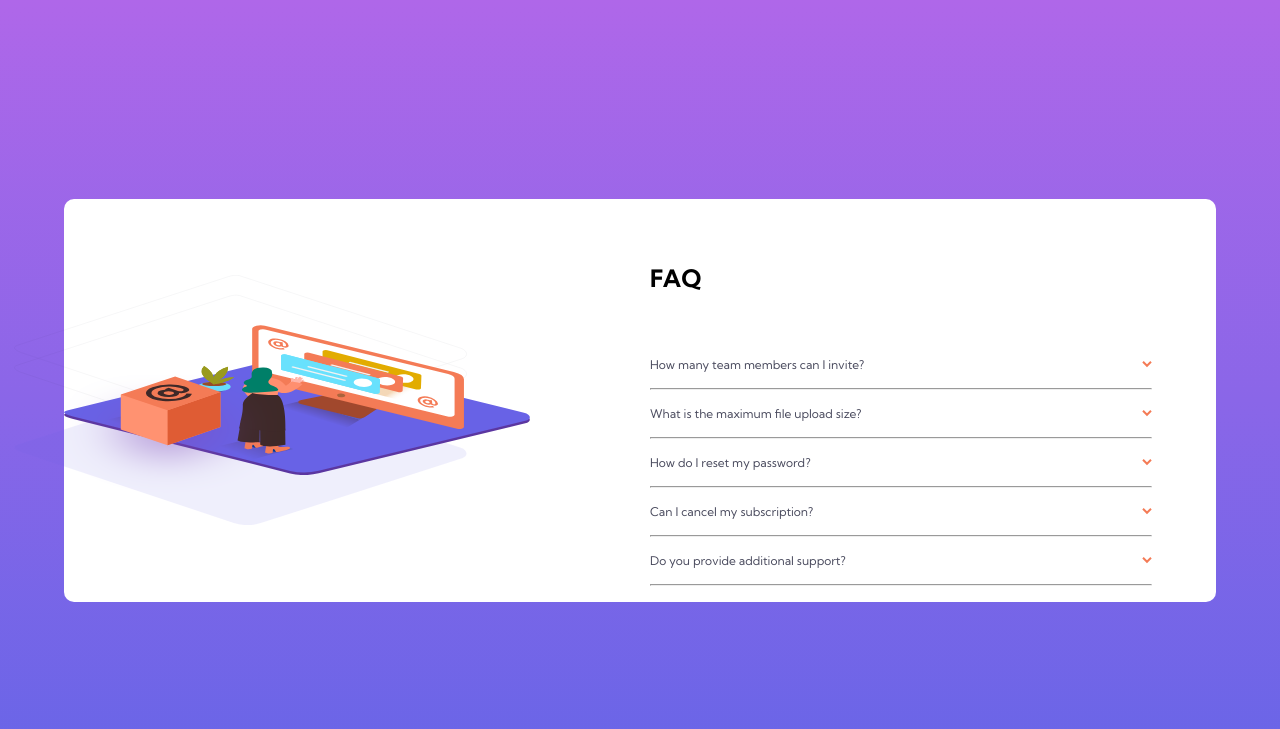
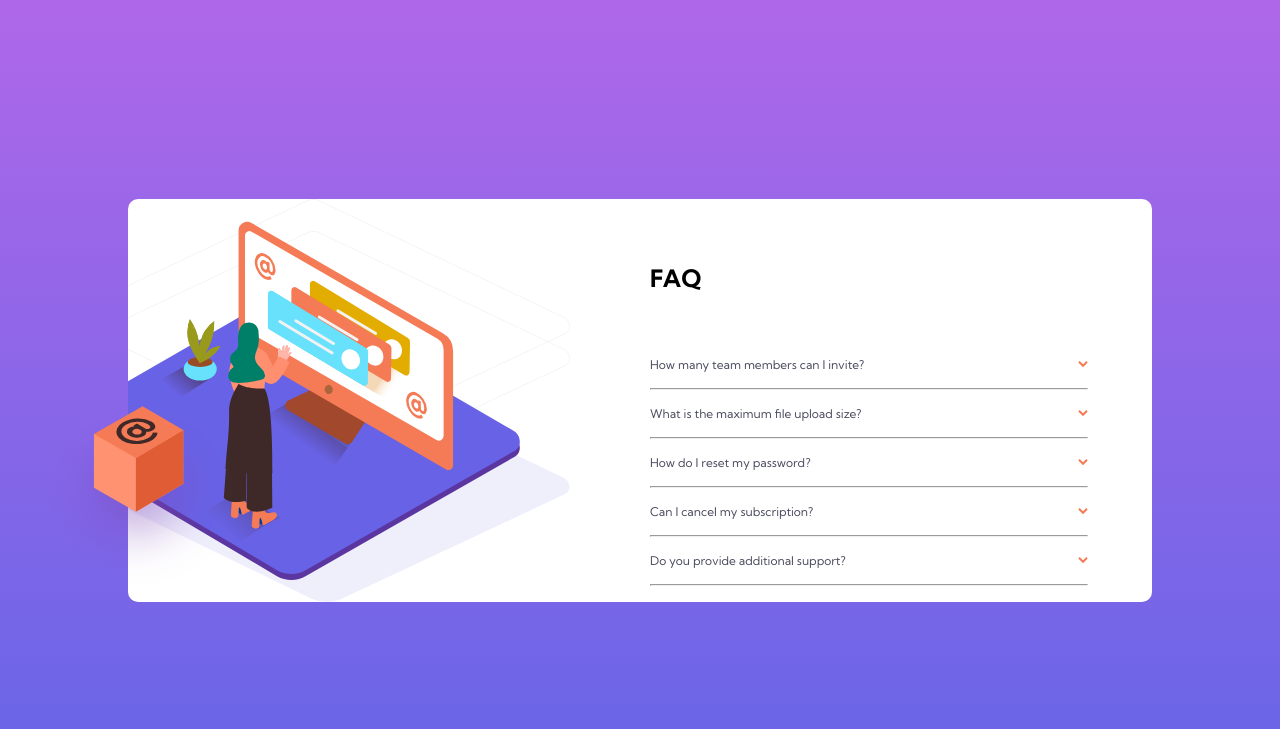
Before and after one commit to Danielhu3/FAQ-accordion-card, a plain HTML site: page index.html in a window 1280 px wide. Drawn offline with Linux system fonts and the light colour scheme.

Commit message:
logo changes

```diff
--- a/css/main.scss
+++ b/css/main.scss
@@ -44,7 +44,7 @@ body {
 
   grid-template-columns: 1fr 1fr;
 
-  width: 90vw;
+  width: 80vw;
   grid-template-areas: "container-logo container-content";
   background-color: white;
 
@@ -131,42 +131,38 @@ body {
   }
 }
 
-//positioning images
 .container-logo {
-  display: grid;
-  align-items: center;
+  display: flex;
 
   .logo-background {
+    width: 100%;
+    height: 100%;
+    position: relative;
     background-image: url("../images/bg-pattern-desktop.svg");
     background-repeat: no-repeat;
-    background-size: 80% 100%;
-    padding: 5rem;
-    transform: translate(-5rem);
-
-    display: grid;
+    background-position-x: -6rem;
+    background-position-y: center;
+    background-size: 100% 100%;
 
     .logo-woman {
+      width: 100%;
+      height: 100%;
+      position: relative;
       background-image: url("../images/illustration-woman-online-desktop.svg");
       background-repeat: no-repeat;
-      background-size: 100% 100%;
-      padding: 7.5rem;
+      background-position-x: -80px;
+      background-position-y: center;
 
-      display: flex;
+      .logo-box {
+        background-image: url("../images/illustration-box-desktop.svg");
+        background-repeat: no-repeat;
+        width: 100%;
+        height: 80%;
 
-      position: relative;
-    }
-
-    .logo-box {
-      background-image: url("../images/illustration-box-desktop.svg");
-      background-repeat: no-repeat;
-      background-size: 80% 80%;
-      padding: 7.5rem;
-
-      position: absolute;
-
-      left: 5rem;
-      bottom: 0;
-      right: 25rem;
+        position: relative;
+        top: 20.5rem;
+        left: -8.5rem;
+      }
     }
   }
 }
@@ -179,6 +175,7 @@ body {
     background-repeat: no-repeat;
     background-size: 100% 100%;
     padding: 12rem;
+    background-position-x: center !important;
   }
 
   .logo-box {
--- a/index.html
+++ b/index.html
@@ -20,8 +20,9 @@
       <div class="container">
         <div class="container-logo">
           <div class="logo-background">
-            <div class="logo-woman"></div>
-            <div class="logo-box"></div>
+            <div class="logo-woman">
+              <div class="logo-box"></div>
+            </div>
           </div>
         </div>
         <div class="container-content">
```
Also changed, not shown: css/main.css, 1 other file.
